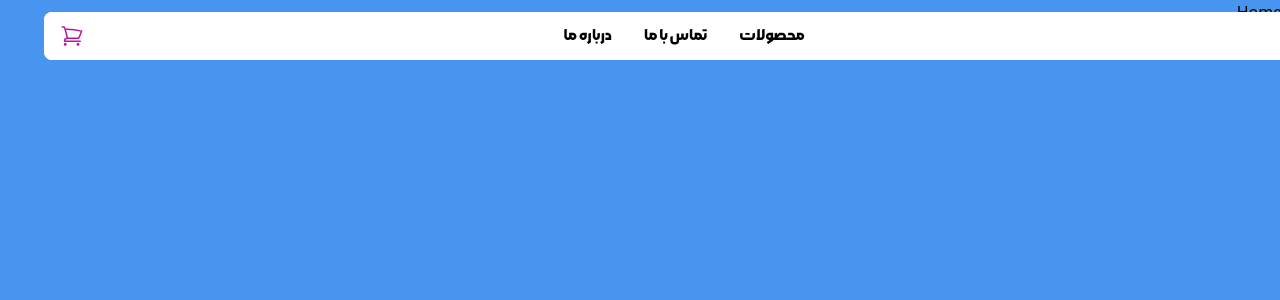
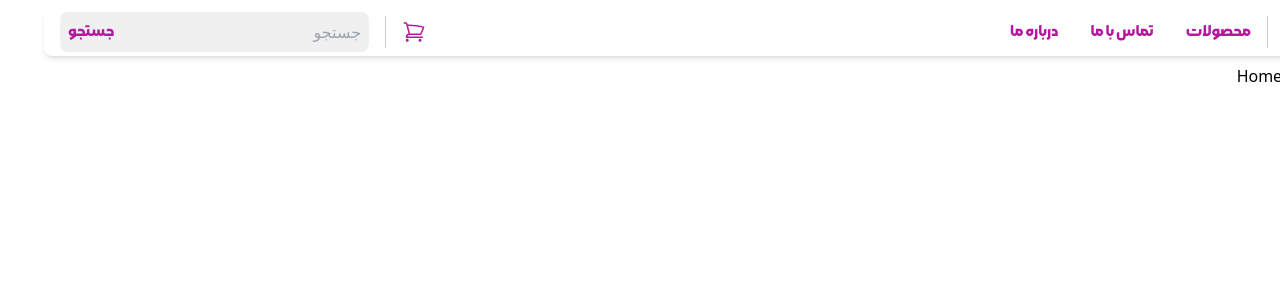
Before and after one commit to alirezza96/mshop, a Next.js app: page / in a window 1280 px wide. Shown: the top 300 px of the page. Built offline with nearby package versions, Linux system fonts and the light colour scheme.

Commit message:
modifed searchbar and navabar styles

```diff
--- a/src/app/components/modules/Input.jsx
+++ /dev/null
@@ -1,10 +0,0 @@
-const Input = ({ children, classname, ...rest }) => {
-    return (
-        <>
-            <label>{children}</label>
-            <input {...rest} className={classname} />
-        </>
-    )
-}
-
-export default Input
--- a/src/app/components/modules/form.jsx
+++ b/src/app/components/modules/form.jsx
@@ -1,5 +1,9 @@
+"use client"
 import clsx from "clsx"
-export const Button = ({ children, className, ...rest }) => <button {...rest} className={clsx("hover:bg-Fuchsia/10 rounded-full p-2", className)}>
+import { usePathname } from "next/navigation"
+import Link from "next/link"
+
+export const Button = ({ children, className, ...rest }) => <button {...rest} className={clsx("hover:bg-Purple/10 hover:text-Purple rounded-full p-2 transition-colors", className)}>
     {children}
 </button>
 
@@ -7,7 +11,16 @@ export const Input = ({ children, classname, ...rest }) => {
     return (
         <>
             <label>{children}</label>
-            <input {...rest} className={clsx(classname, { "text-Fuchsia hover:bg-Fuchsia/10 rounded-full p-2 cursor-pointer focus-visible:outline-dashed": rest.type == "submit" })} />
+            <input {...rest} className={clsx(classname, { "text-Fuchsia hover:bg-Purple/10 hover:text-Purple  rounded-xl p-2 cursor-pointer focus-visible:outline-dashed": rest.type == "submit" })} />
         </>
     )
 }
+
+export const NavLink = ({ children, className, href, ...rest }) => {
+    const pathname = usePathname()
+    return (
+        <Link href={href}  {...rest} className={clsx("text-Fuchsia hover:bg-Purple/10 hover:text-Purple rounded-xl p-2", className, { "font-bold text-Purple child:stroke-Purple": href == pathname })}>
+            {children}
+        </Link>
+    )
+}
--- a/src/app/components/templates/layout/Header.jsx
+++ /dev/null
@@ -1,12 +0,0 @@
-import Searchbar from "@/app/components/templates/layout/Searchbar"
-import Navbar from "@/app/components/templates/layout/Navbar"
-const Header = () => {
-    return (
-        <>
-            <Searchbar />
-            <Navbar />
-        </>
-    )
-}
-
-export default Header
--- a/src/app/components/templates/layout/Navbar.jsx
+++ b/src/app/components/templates/layout/Navbar.jsx
@@ -1,25 +1,33 @@
-import {Button} from "@/app/components/modules/form"
-import { ShoppingCartIcon, MagnifyingGlassIcon, Bars3Icon, HomeIcon, UserCircleIcon } from "@heroicons/react/24/outline"
+import { Button, NavLink } from "@/app/components/modules/form"
+import { ShoppingCartIcon, Bars3Icon, HomeIcon } from "@heroicons/react/24/outline"
 import Link from "next/link"
+import Searchbar from "./Searchbar"
 const Navbar = () => {
     const isLoggedIn = true
     return (
-        <div className="container min-h-12 fixed inset-x-0 flex flex-row-reverse justify-around items-center bg-white font-morabba rounded-lg my-3 md:justify-between md:px-2 ">
+        <div className="h-12 fixed inset-x-0  md:container md:top-2 bottom-0 flex gap-x-2  items-center bg-white shadow-inner md:shadow-md   md:rounded-lg  px-2 ">
+            <div className="flex  items-center justify-between grow font-morabba">
+                <div className="h-12 flex flex-row-reverse md:flex-row items-center gap-x-2">
+                    <NavLink href="/" >
+                        <HomeIcon className="w-6 h-6 stroke-Fuchsia" />
+                    </NavLink>
+                    <div className="hidden md:block w-px bg-gray h-8"></div>
+                    <div className="hidden md:flex md:gap-x-2 lg:gap-x-4">
+                        <NavLink href={"/products"}>محصولات</NavLink>
+                        <NavLink href={"/contact-us"}>تماس با ما</NavLink>
+                        <NavLink href={"/about-us"}>درباره ما</NavLink>
+                    </div>
+                    <Button className="md:hidden ">
+                        <Bars3Icon className="w-6 h-6 stroke-Fuchsia" />
+                    </Button>
+                </div>
+                <Button  >
+                    <ShoppingCartIcon className="w-6 h-6 stroke-Fuchsia" />
+                </Button>
 
-            <Button>
-                <ShoppingCartIcon className="w-6 h-6 stroke-Fuchsia" />
-            </Button>
-            <Button className="md:order-1">
-                <HomeIcon className="w-6 h-6 stroke-Fuchsia" />
-            </Button>
-            <nav className="hidden md:flex gap-x-8">
-                <Link href={"#"}>محصولات</Link>
-                <Link href={"#"}>تماس با ما</Link>
-                <Link href={"#"}>درباره ما</Link>
-            </nav>
-            <Button className="md:hidden">
-                <Bars3Icon className="w-6 h-6 stroke-Fuchsia" />
-            </Button>
+            </div>
+            <div className="hidden md:block w-px bg-gray h-8"></div>
+            <Searchbar className="fixed top-0 inset-x-0 shadow-md md:shadow-none  md:relative md:rounded-xl" />
         </div>
     )
 }
--- a/src/app/components/templates/layout/Searchbar.jsx
+++ b/src/app/components/templates/layout/Searchbar.jsx
@@ -1,12 +1,12 @@
-import { Button, Input } from "@/app/components/modules/form"
-
-const Searchbar = () => {
+import { Input } from "@/app/components/modules/form"
+const Searchbar = ({ className }) => {
     return (
-        <form className="container top-0 inset-x-0 h-12 flex  items-center  fixed  bg-white font-morabba rounded-lg my-3 px-2 ">
-            <Input placeholder="جستجو" name="search" type="search" classname="flex-grow" />
-            <Input value="جستجو" type="submit"  />
-
-        </form>
+        <div className={`px-2 ${className}`}>
+            <form className="h-10 flex  items-center  bg-gray/30 my-1  rounded-lg " >
+                <Input placeholder="جستجو" name="search" type="search" classname="flex-grow bg-transparent mx-2 outline-none focus-visible:border-b-2 border-Fuchsia/30 font-dana" />
+                <Input value="جستجو" type="submit" classname="font-morabba" />
+            </form>
+        </div>
     )
 }
 
--- a/src/app/layout.jsx
+++ b/src/app/layout.jsx
@@ -1,6 +1,6 @@
 import "./styles/globals.css";
 import { dana, morabba } from "@/app/styles/fonts"
-import Header from "@/app/components/templates/layout/Header";
+import Navbar from "@/app/components/templates/layout/Navbar";
 
 export const metadata = {
   title: "Create Next App",
@@ -10,9 +10,9 @@ export const metadata = {
 export default function RootLayout({ children }) {
   return (
     <html lang="fa" dir="rtl">
-      <body className={`${dana.variable, morabba.variable}   bg-Light-Blue flex flex-col-reverse md:flex-col justify-between min-h-screen `}>
-        <Header />
-        <div className="container">
+      <body className={`${dana.variable, morabba.variable} md:container  flex justify-between min-h-screen `}>
+        <Navbar />
+        <div className="mt-14 md:mt-16 mb-12">
           {children}
         </div>
       </body>
--- a/tailwind.config.js
+++ b/tailwind.config.js
@@ -7,25 +7,24 @@ module.exports = {
   ],
   theme: {
     colors: {
+      "white": "#fff",
+      "black": "#000",
       "gray": "#ccc",
-      "white": "#fff",
       "pink": "#F72585",
       "Fuchsia": "#B5179E",
       "Purple": "#7209B7",
       "dark-purple": "#480CA8",
       "Dark_Blue": "#3F37C9",
       "Blue": "#4361EE",
-      "Light-Blue": "#4895EF"
+      "Light-Blue": "#4895EF",
+      "transparent": "transparent"
     },
     fontFamily: {
       "dana": ["var(--font-dana)", "sans-serif"],
       "morabba": ["var(--font-morabba)", "sans-serif"],
     },
     container: {
-      center: true,
-      padding: {
-        DEFAULT: 0,
-      }
+      center: true
     },
     screens: {
       "sm": "486px",
@@ -34,5 +33,11 @@ module.exports = {
       "xl": "1280px"
     }
   },
-  plugins: [],
+  plugins: [
+    function ({ addVariant }) {
+      addVariant("child", "&>*")
+      addVariant("child-hover", "&>*:hover")
+    }
+  ],
+
 };
```
